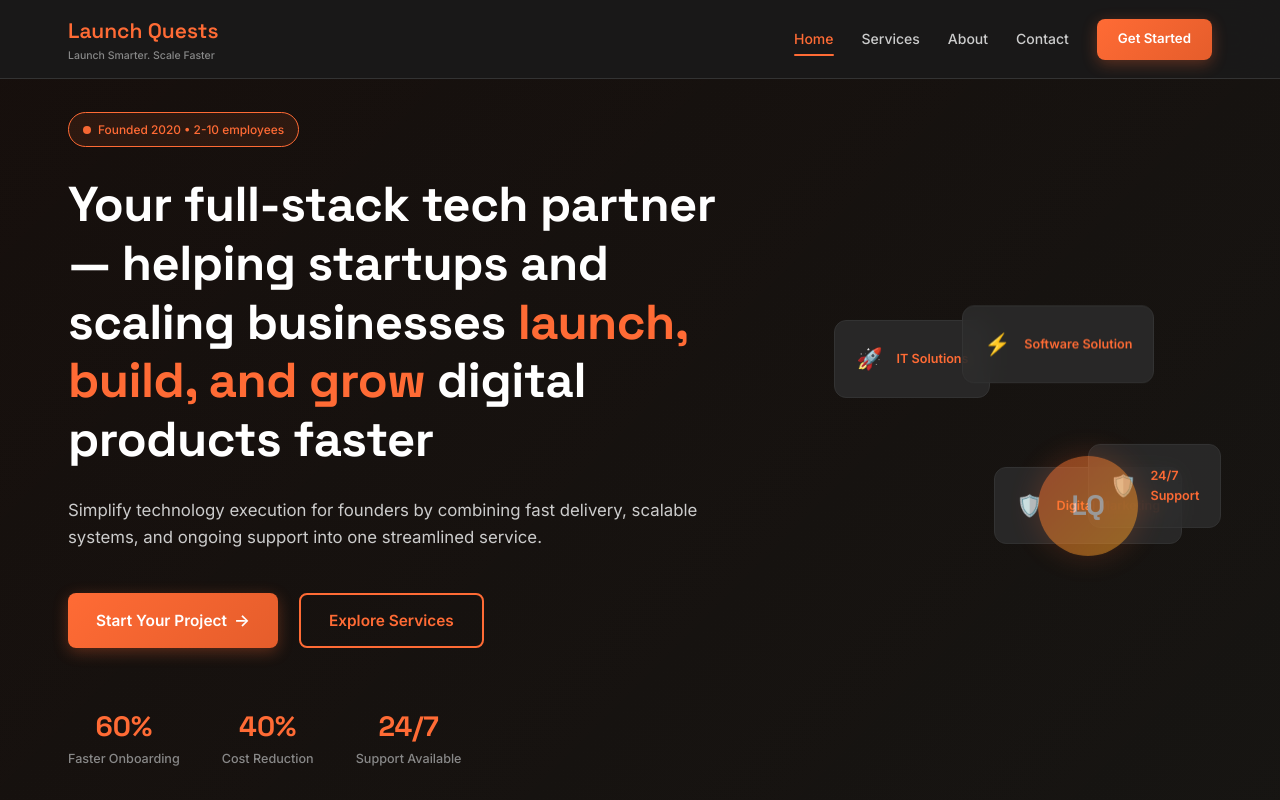
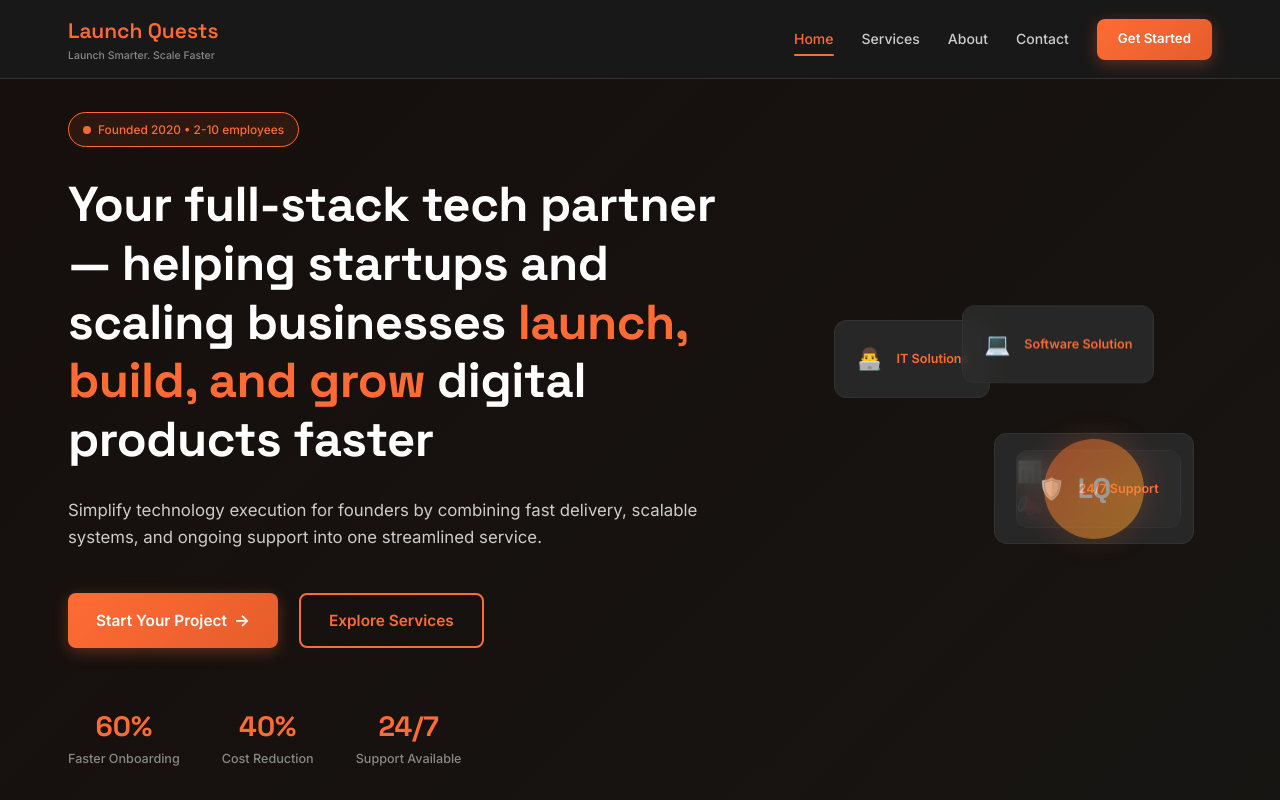
Before and after one commit to SS-CloudMaster/SOW_Template_Management_Tool, a plain HTML site: page index.html in a window 1280 px wide. Shown: the top 800 px of the page. Drawn offline with Linux system fonts and the light colour scheme.

Commit message:
3rd Commit

```diff
--- a/index.html
+++ b/index.html
@@ -96,17 +96,17 @@
                     <div class="hero-visual">
                         <div class="visual-container">
                             <div class="floating-card card-1">
-                                <div class="card-icon">🚀</div>
+                                <div class="card-icon">👨‍💻</div>
                                 <div class="card-text">IT Solutions</div>
                             </div>
                             <div class="floating-card card-2">
-                                <div class="card-icon">⚡</div>
+                                <div class="card-icon">💻</div>
                                 <div class="card-text">Software Solution</div>
                             </div>
                             <div class="floating-card card-3">
-                                <div class="card-icon">🛡️</div>
+                                <div class="card-icon">📊📣</div>
                                 <div class="card-text">Digital Marketing</div>
-                            <div class="floating-card card-3">
+                            <div class="floating-card card-4">
                                 <div class="card-icon">🛡️</div>
                                 <div class="card-text">24/7 Support</div>
                             </div>
```
